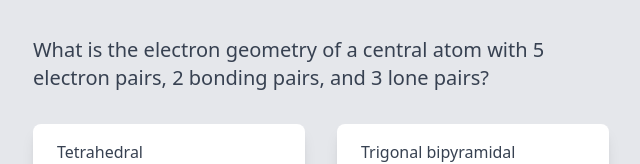
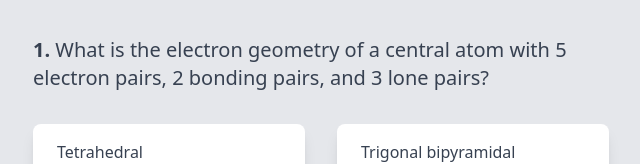
Before and after one commit to cjohnson/Memoize, a Next.js app in the folder memoize-frontend/: page / in a window 1280 px wide. Shown: the top 164 px of the page, without its empty margins (319-959 px from the left). Built offline with nearby package versions, Linux system fonts and the light colour scheme.

Commit message:
Add numbering to question prompt

```diff
--- a/memoize-frontend/src/pages/multiplechoicepromptcard.tsx
+++ b/memoize-frontend/src/pages/multiplechoicepromptcard.tsx
@@ -11,6 +11,7 @@ class MultipleChoicePromptCard extends React.Component<MultipleChoicePromptCardP
         <div className="max-w-xl rounded-lg overflow-hidden m-4">
           <div>
             <h1 className="text-gray-700 text-xl">
+              <strong>1. </strong>
               { this.props.prompt }
             </h1>
           </div>
```
